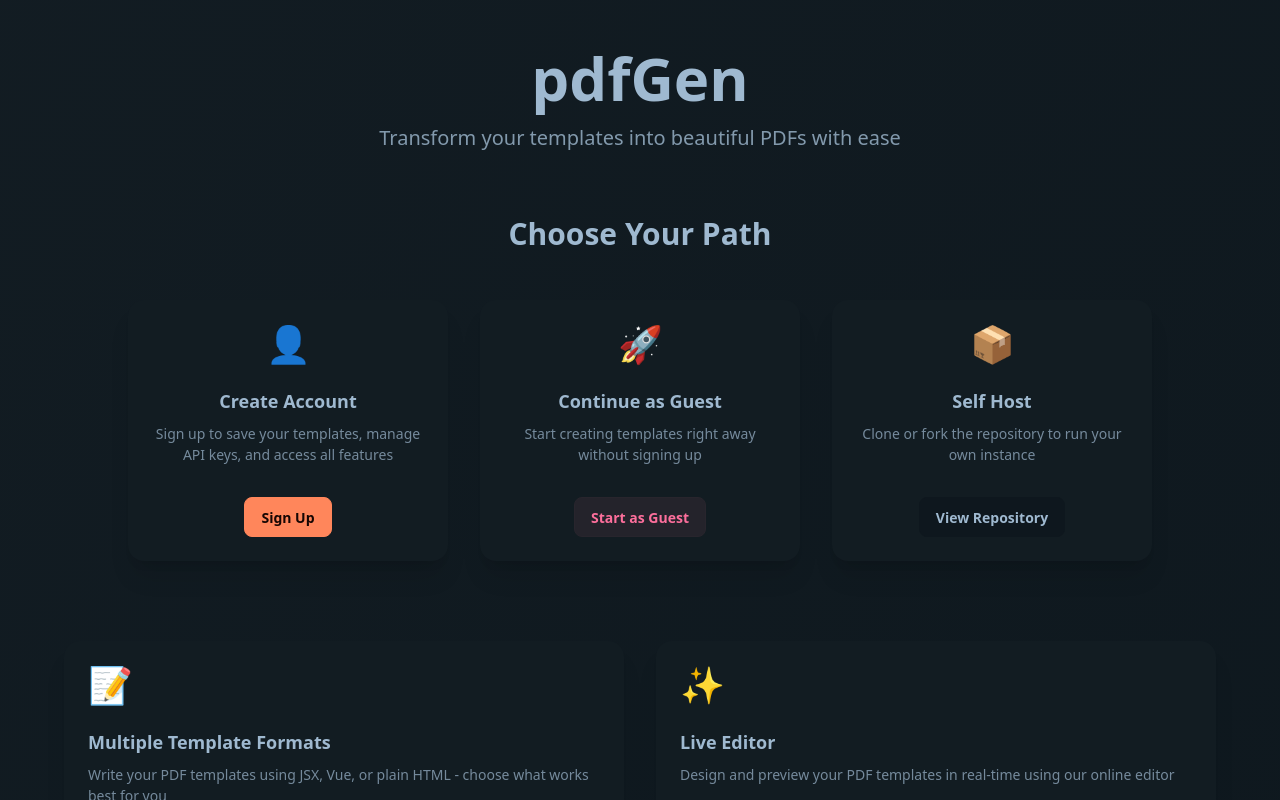
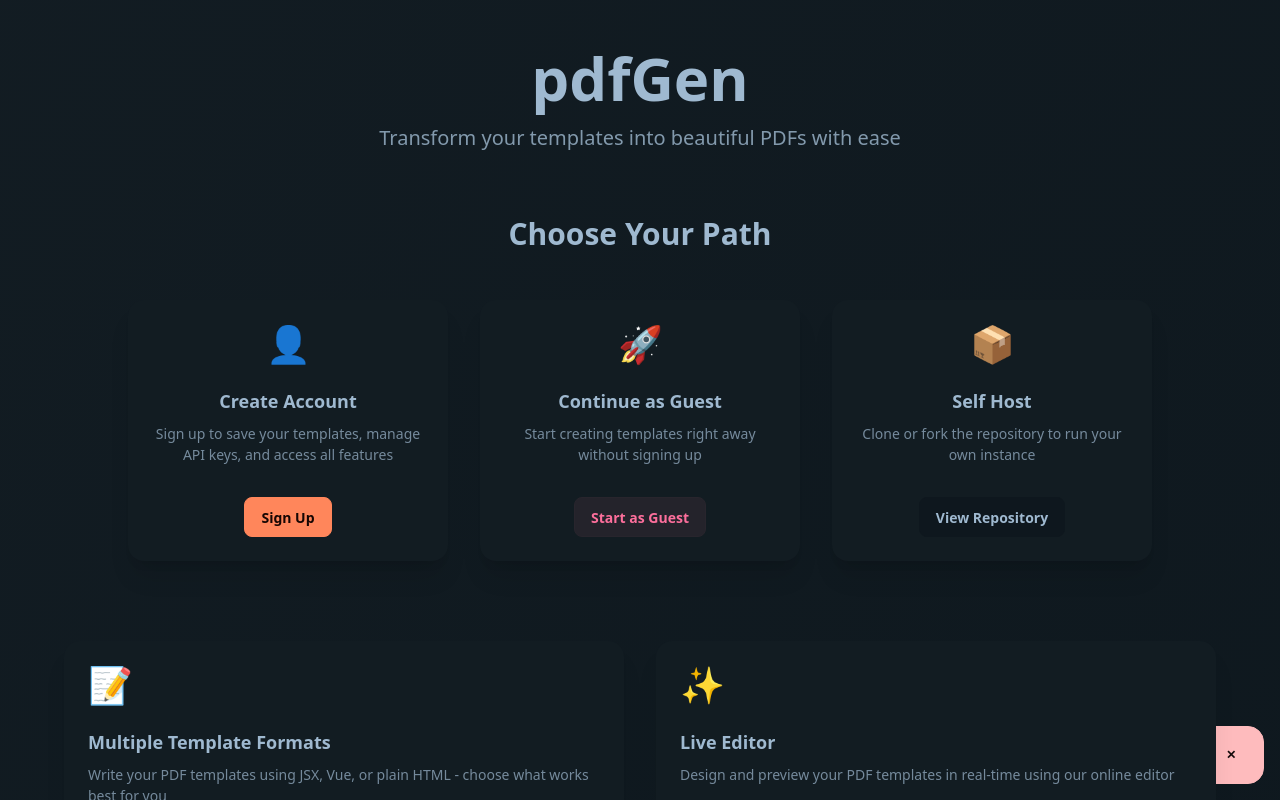
Before and after one commit to BaseKodu/pdfgen, a Vue app in the folder frontend/: page / in a window 1280 px wide. Both pictures are taken after a click on the button "Start as Guest". Shown: the top 800 px of the page. Built offline with nearby package versions, Linux system fonts and the light colour scheme; no server answers.

Commit message:
Added a toast for better user error states. Also applied the toast to the Guest login and the auth

```diff
--- a/frontend/src/components/auth/LoginForm.vue
+++ b/frontend/src/components/auth/LoginForm.vue
@@ -1,11 +1,13 @@
 <script setup>
 import { ref } from 'vue'
 import { useRouter } from 'vue-router'
+import { useToast } from '../../composables/useToast'
 import AppButton from '../ui/AppButton.vue'
 import AppInput from '../ui/AppInput.vue'
 import { login } from '../../services/auth'
 
 const router = useRouter()
+const { showError, showSuccess } = useToast()
 
 const email = ref('')
 const password = ref('')
@@ -25,18 +27,22 @@ const handleLogin = async () => {
       username: email.value,
       password: password.value
     })
-    console.log("Registration successful")
+    console.log("Login successful")
     console.log(response)
+    showSuccess('Login successful! Redirecting...')
     // Redirect to protected route after successful login
     router.push('/templates')
   } catch (err) {
     console.error('Login error:', err)
     // Handle specific error messages from your API
+    let errorMessage = 'Invalid credentials'
     if (err.response?.data?.detail) {
+      errorMessage = err.response.data.detail
       emailError.value = err.response.data.detail
     } else {
       emailError.value = 'Invalid credentials'
     }
+    showError(errorMessage)
   } finally {
     isLoading.value = false
   }
--- a/frontend/src/components/auth/RegisterForm.vue
+++ b/frontend/src/components/auth/RegisterForm.vue
@@ -1,11 +1,12 @@
 <script setup>
 import { ref } from 'vue'
+import { useToast } from '../../composables/useToast'
 import AppButton from '../ui/AppButton.vue'
 import AppInput from '../ui/AppInput.vue'
 import axios from 'axios'
 
 const emit = defineEmits(['registration-success'])
-
+const { showError, showSuccess } = useToast()
 
 const email = ref('')
 const password = ref('')
@@ -30,12 +31,14 @@ const handleRegister = async () => {
   // Validate form data
   if (password.value.length < 6) {
     passwordError.value = 'Password must be at least 6 characters'
+    showError('Password must be at least 6 characters')
     isLoading.value = false
     return
   }
 
   if (password.value !== confirmPassword.value) {
     confirmPasswordError.value = 'Passwords do not match'
+    showError('Passwords do not match')
     isLoading.value = false
     return
   }
@@ -46,9 +49,23 @@ const handleRegister = async () => {
       password: password.value,
     });
     console.log('Created:', response.data)
+    showSuccess('Registration successful! Please login with your new account.')
     emit('registration-success')
   } catch (err) {
     console.error('Error:', err.response?.data || err.message)
+    let errorMessage = 'Registration failed. Please try again.'
+
+    if (err.response?.data?.detail) {
+      errorMessage = err.response.data.detail
+    } else if (err.response?.data?.message) {
+      errorMessage = err.response.data.message
+    } else if (err.response?.status === 400) {
+      errorMessage = 'Invalid registration data. Please check your inputs.'
+    } else if (err.response?.status === 409) {
+      errorMessage = 'Email already exists. Please use a different email.'
+    }
+
+    showError(errorMessage)
   } finally {
     // Ensure loading state is always set to false when done
     isLoading.value = false
--- a/frontend/src/components/ui/AppToast.vue
+++ b/frontend/src/components/ui/AppToast.vue
@@ -1,27 +1,54 @@
 <script setup>
-import { defineProps } from 'vue';
+import { useToast } from '../../composables/useToast';
 
 const props = defineProps({
-  message: {
+  position: {
     type: String,
-    default: 'Default toast message'
-  },
-  type: {
-    type: String,
-    default: 'info'
-  },
-  placement: {
-    type: String,
-    default: 'toast-start toast-middle'
-  },
+    default: 'top-center',
+    validator: (value) => [
+      'top-start', 'top-center', 'top-end',
+      'middle-start', 'middle-center', 'middle-end',
+      'bottom-start', 'bottom-center', 'bottom-end'
+    ].includes(value)
+  }
 });
+
+const { toasts, removeToastByIndex } = useToast();
+
+const handleClose = (index) => {
+  removeToastByIndex(index);
+};
+
+const getPositionClass = () => {
+  return `toast-${props.position.replace('-', ' toast-')}`;
+};
+
+const getAlertClass = (type) => {
+  const typeMap = {
+    'info': 'alert-info',
+    'success': 'alert-success',
+    'warning': 'alert-warning',
+    'error': 'alert-error'
+  };
+  return typeMap[type] || 'alert-info';
+};
 </script>
 
 <template>
-  <div :class="`toast ${props.placement}`">
-    <div :class="`alert alert-${props.placement}`">
-      <p>{{ props.message }}</p>
+  <div v-if="toasts.length > 0" :class="['toast', getPositionClass()]">
+    <div
+      v-for="(toast, index) in toasts"
+      :key="toast.id"
+      :class="['alert', getAlertClass(toast.type)]"
+    >
+      <span>{{ toast.text }}</span>
+      <button
+        v-if="toast.closeable !== false"
+        @click="handleClose(index)"
+        class="btn btn-sm btn-circle btn-ghost ml-2"
+      >
+        ✕
+      </button>
     </div>
   </div>
-
 </template>
--- /dev/null
+++ b/frontend/src/composables/useToast.js
@@ -0,0 +1,58 @@
+import { ref, reactive } from 'vue';
+
+// Global toast state
+const toasts = ref([]);
+
+// Toast management composable
+export function useToast() {
+  const addToast = (text, type = 'info', duration = 5000) => {
+    const id = Date.now() + Math.random();
+    const toast = { id, text, type };
+
+    toasts.value.push(toast);
+
+    // Auto-remove toast after duration
+    if (duration > 0) {
+      setTimeout(() => {
+        removeToast(id);
+      }, duration);
+    }
+
+    return id;
+  };
+
+  const removeToast = (id) => {
+    const index = toasts.value.findIndex(toast => toast.id === id);
+    if (index > -1) {
+      toasts.value.splice(index, 1);
+    }
+  };
+
+  const removeToastByIndex = (index) => {
+    if (index >= 0 && index < toasts.value.length) {
+      toasts.value.splice(index, 1);
+    }
+  };
+
+  const clearAllToasts = () => {
+    toasts.value = [];
+  };
+
+  // Convenience methods for different toast types
+  const showSuccess = (text, duration = 5000) => addToast(text, 'success', duration);
+  const showError = (text, duration = 5000) => addToast(text, 'error', duration);
+  const showWarning = (text, duration = 5000) => addToast(text, 'warning', duration);
+  const showInfo = (text, duration = 5000) => addToast(text, 'info', duration);
+
+  return {
+    toasts,
+    addToast,
+    removeToast,
+    removeToastByIndex,
+    clearAllToasts,
+    showSuccess,
+    showError,
+    showWarning,
+    showInfo
+  };
+}
--- a/frontend/src/views/AuthView.vue
+++ b/frontend/src/views/AuthView.vue
@@ -1,6 +1,7 @@
 <script setup>
 import RegisterForm from '../components/auth/RegisterForm.vue';
 import LoginForm from '../components/auth/LoginForm.vue';
+import AppToast from '../components/ui/AppToast.vue';
 import { ref } from 'vue';
 
 const activeTab = ref('login');
@@ -12,6 +13,8 @@ const onRegistrationSuccess = () => {
 
 <template>
   <main class="flex items-center justify-center min-h-screen">
+    <!-- Toast notifications -->
+    <AppToast position="top-center" />
     <div class="card flex-shrink-0 w-full max-w-sm shadow-2xl bg-base-100">
       <div class="card-body">
         <div class="text-center">
--- a/frontend/src/views/HomeView.vue
+++ b/frontend/src/views/HomeView.vue
@@ -2,7 +2,9 @@
 import { ref } from 'vue';
 import { RouterLink, useRouter } from 'vue-router';
 import { loginAsGuest } from '../services/auth';
+import { useToast } from '../composables/useToast';
 import AppCard from '../components/ui/AppCard.vue';
+import AppToast from '../components/ui/AppToast.vue';
 
 const features = [
   {
@@ -29,6 +31,7 @@ const features = [
 
 const router = useRouter();
 const isGuestLoading = ref(false);
+const { showError } = useToast();
 
 const startOptions = [
   {
@@ -65,6 +68,7 @@ const handleGuestLogin = async () => {
     router.push('/templates');
   } catch (error) {
     console.error('Guest login error:', error);
+    showError('Failed to login as guest. Please try again.');
   } finally {
     isGuestLoading.value = false;
   }
@@ -79,6 +83,8 @@ const handleCardAction = (option) => {
 
 <template>
   <main class="min-h-screen bg-gradient-to-br from-base-100 to-base-200 py-12 px-4">
+    <!-- Toast notifications -->
+    <AppToast position="top-center" />
     <!-- Hero Section -->
     <div class="max-w-6xl mx-auto text-center mb-16">
       <h1 class="text-6xl font-bold mb-4">pdfGen</h1>
```
